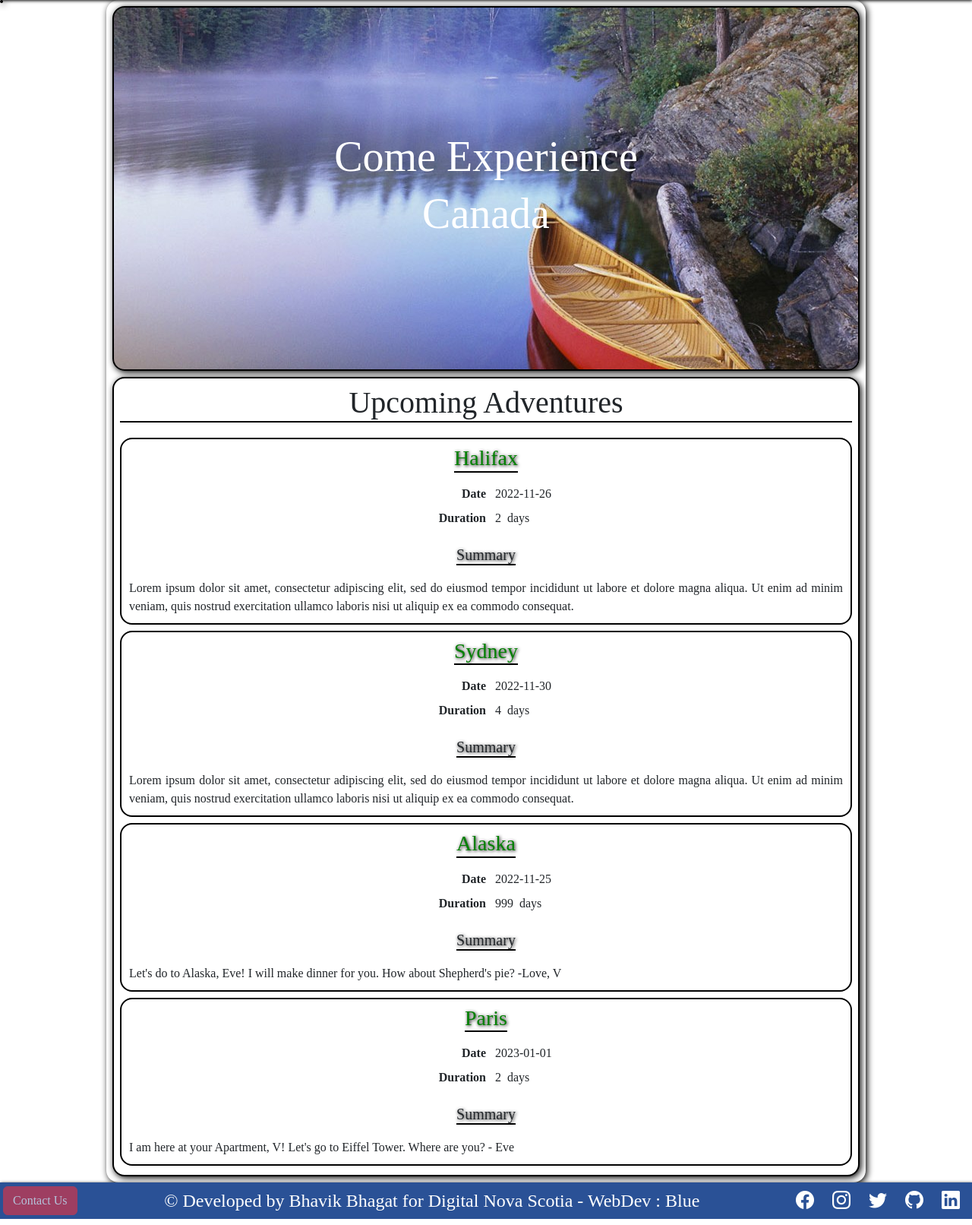
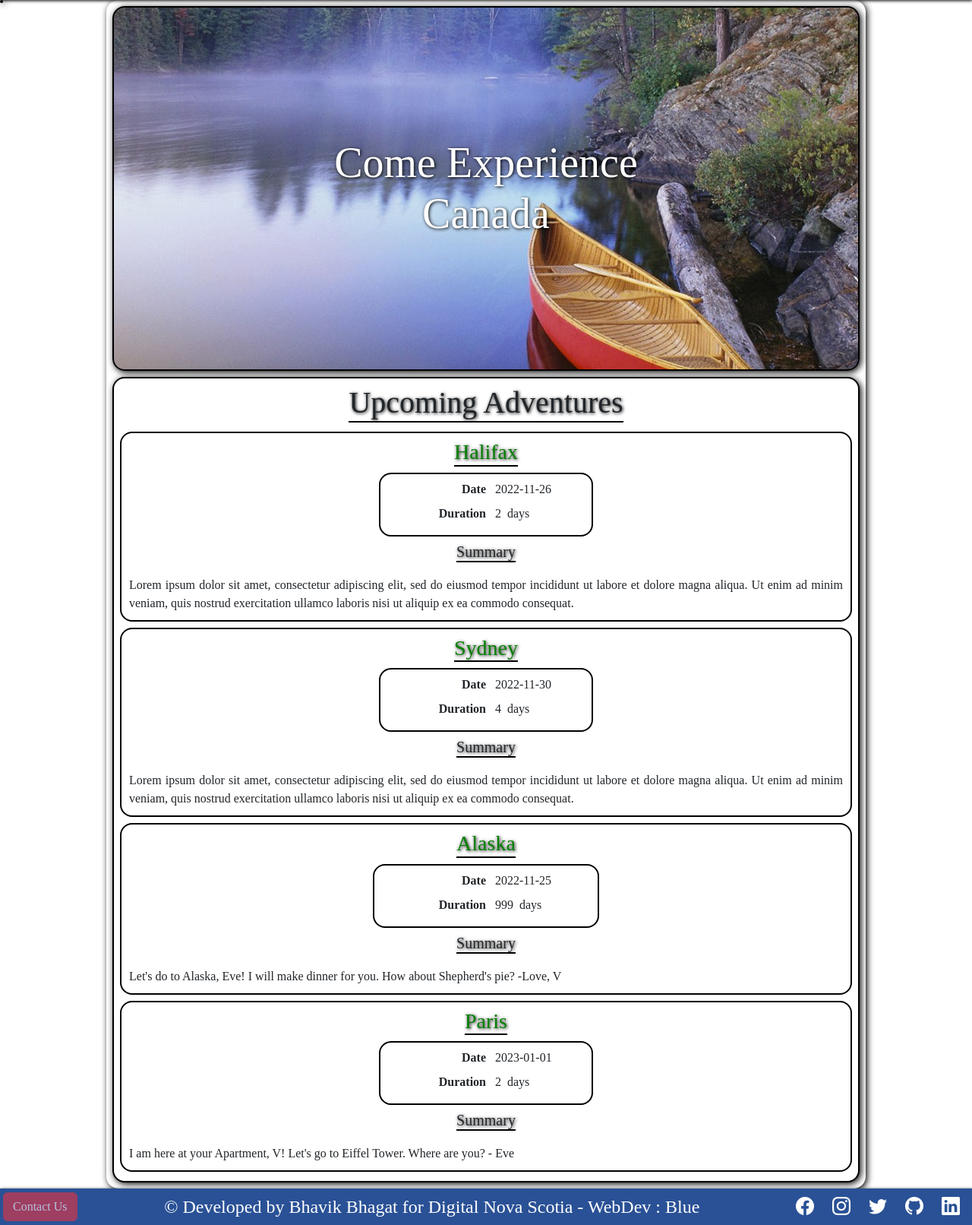
Before and after one commit to bhavik-knight/hck_dns_sfha, a PHP site: page / in a window 1280 px wide. Shown: the part 48-1660 px from the top of the page at 76% size. Run offline with PHP 8.4, Linux system fonts and the light colour scheme; data comes from the database, SQL or seed files in the repository; data that the repository does not hold is empty; some libraries are stand-ins or nearby versions.

Commit message:
fixed all black-mode + start up theme issue

```diff
--- a/src/index.css
+++ b/src/index.css
@@ -121,6 +121,7 @@ footer .social .btn:hover {
 /* start of main styles */
 dl {
     border-radius: 1em;
+    border: 2px solid black;
 }
 
 dt {
@@ -173,6 +174,7 @@ dd {
     flex-direction: column;
     flex-wrap: wrap;
     align-self: center;
+    color: white;
 }
 
 .bg-img-container h1 {
@@ -180,9 +182,24 @@ dd {
     text-align: center;
 }
 
+h1,
+h2,
+h3,
+h4,
+h5,
+h6 {
+    margin: 0;
+    padding: 0;
+    text-shadow: 1px 1px 4px black;
+}
+
 #events {
     border-radius: 1em;
     box-shadow: 2px 2px 8px black;
+}
+
+#events h3 {
+    color: green;
 }
 
 #events h1,
@@ -192,6 +209,7 @@ dd {
 #events h5,
 #events h6 {
     border-bottom: 2px solid black;
+    width: fit-content;
 }
 
 .card {
--- a/src/index.js
+++ b/src/index.js
@@ -5,7 +5,6 @@ $(function () {
     });
 
     // check switch for dark-mode when DOM is loaded, and pass it to the darkMode function
-    // darkMode($("#dark-mode-switch:checked").val());
     if (localStorage.getItem("dark-theme")) {
         if (localStorage.getItem("dark-theme") === "true") {
             darkMode(true);
@@ -28,19 +27,6 @@ $(function () {
             localStorage.setItem("dark-theme", false);
         }
     });
-
-    // turn events places heading green
-    $("#events h3").css({ "color": "green" });
-
-    // text-shadow to make them pop up
-    // h1 is not included here on purpose to fix the issue of text-over-image h1 default black shadow
-    // in white theme it's okay, but in the black theme, shadow by default should be white
-    $("h2, h3, h4, h5, h6")
-        .css({
-            "text-shadow": "1px 1px 4px black",
-            "margin": 0,
-            "padding": 0
-        });
 
     // remove margin padding from elements
     $("#events dl, dt").css({ "margin": 0, "padding": 0 })
@@ -93,13 +79,18 @@ function darkMode(isTrue) {
         $("#events h3").css({ "color": "cyan" });
         $("dl").css({ "border": "1px solid white" })
         $("hr").css({ "box-shadow": "2px 2px 16px white", "margin": "1em" })
+        $("#events h1, #events h2, #events h3, #events h4, #events h5, #events h6")
+            .addClass("border-white")
+            .css({
+                "border-bottom": "2px solid white",
+                "width": "fit-content"
+            });
         $("h1, h2, h3, h4, h5, h6, .navbar-text")
             .css({
                 "text-shadow": "1px 1px 4px white",
                 "padding": 0,
                 "margin": 0
             });
-        $("#events h1, #events h2, #events h3, #events h4, #events h5, #events h6").addClass("border-white");
         $("header, footer").css({
             "box-shadow": "1px 1px 4px white"
         })
@@ -118,17 +109,17 @@ function darkMode(isTrue) {
         $("#events h3").css({ "color": "green" });
         $("dl").css({ "border": "1px solid black" });
         $("hr").css({ "box-shadow": "2px 2px 8px black", "margin": "1em" })
+        $("#events h1, #events h2, #events h3, #events h4, #events h5, #events h6")
+            .removeClass("border-white")
+            .css({
+                "border-bottom": "2px solid black",
+                "width": "fit-content"
+            });
         $("h1, h2, h3, h4, h5, h6, .navbar-text")
             .css({
                 "text-shadow": "1px 1px 4px black",
                 "padding": 0,
                 "margin": 0
-            });
-        $("#events h1, #events h2, #events h3, #events h4, #events h5, #events h6")
-            .removeClass("border-white")
-            .css({
-                "border-bottom": "2px solid black",
-                "width": "fit-content"
             });
         $("#hamburger-menu, .bg-img-container, .page")
             .css({
```
